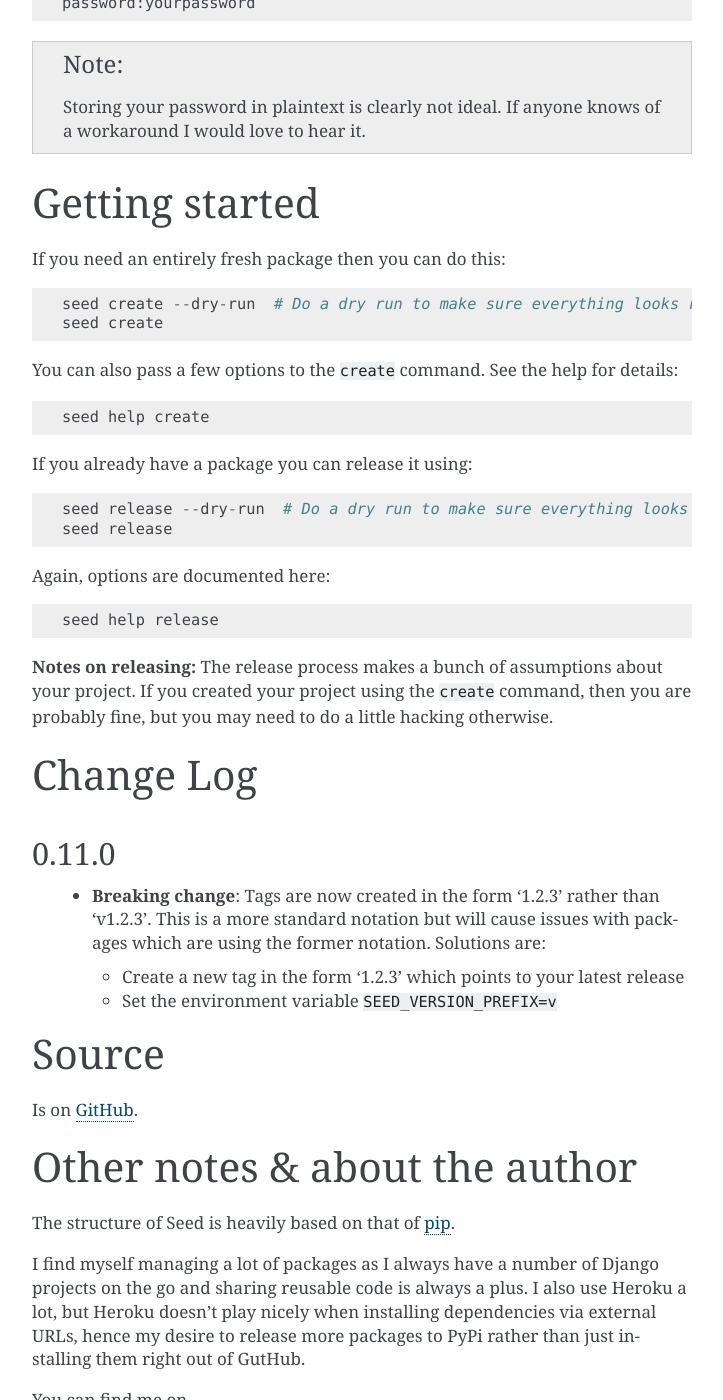
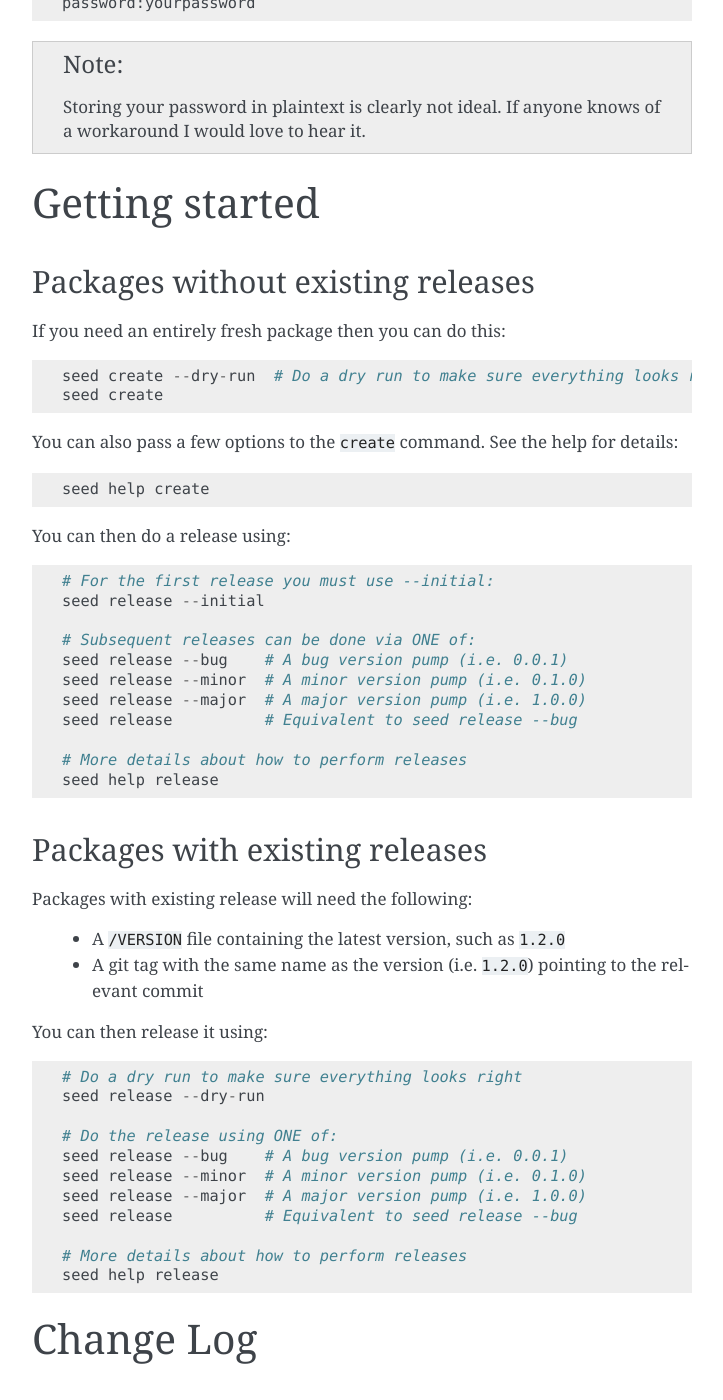
Before and after one commit to adamcharnock/seed, a Sphinx documentation site: the page built from docs/index.rst, in a window 1280 px wide and 1400 px high, scrolled down 784 px. Shown: the whole window, without its empty margins (388-1111 px from the left). Built offline with Sphinx 7.4.7, drawn with Linux system fonts in a browser that asks for light colours; some of the changed text lies outside the part shown.

Commit message:
Updating docs as per #11

```diff
--- a/docs/index.rst
+++ b/docs/index.rst
@@ -48,6 +48,9 @@ your login details into ``~/.pypirc`` as follows::
 Getting started
 ===============
 
+Packages without existing releases
+----------------------------------
+
 If you need an entirely fresh package then you can do this::
 
     seed create --dry-run  # Do a dry run to make sure everything looks right
@@ -57,19 +60,43 @@ You can also pass a few options to the ``create`` command. See the help for deta
 
     seed help create
 
+You can then do a release using::
 
-If you already have a package you can release it using::
+    # For the first release you must use --initial:
+    seed release --initial
 
-    seed release --dry-run  # Do a dry run to make sure everything looks right
-    seed release
+    # Subsequent releases can be done via ONE of:
+    seed release --bug    # A bug version pump (i.e. 0.0.1)
+    seed release --minor  # A minor version pump (i.e. 0.1.0)
+    seed release --major  # A major version pump (i.e. 1.0.0)
+    seed release          # Equivalent to seed release --bug
 
-Again, options are documented here::
-
+    # More details about how to perform releases
     seed help release
 
-**Notes on releasing:** The release process makes a bunch of assumptions
-about your project. If you created your project using the ``create`` command,
-then you are probably fine, but you may need to do a little hacking otherwise.
+
+Packages with existing releases
+----------------------------------
+
+Packages with existing release will need the following:
+
+ * A ``/VERSION`` file containing the latest version, such as ``1.2.0``
+ * A git tag with the same name as the version (i.e. ``1.2.0``) pointing to the relevant commit
+
+You can then release it using::
+
+    # Do a dry run to make sure everything looks right
+    seed release --dry-run
+
+    # Do the release using ONE of:
+    seed release --bug    # A bug version pump (i.e. 0.0.1)
+    seed release --minor  # A minor version pump (i.e. 0.1.0)
+    seed release --major  # A major version pump (i.e. 1.0.0)
+    seed release          # Equivalent to seed release --bug
+
+    # More details about how to perform releases
+    seed help release
+
 
 Change Log
 ==========
```
